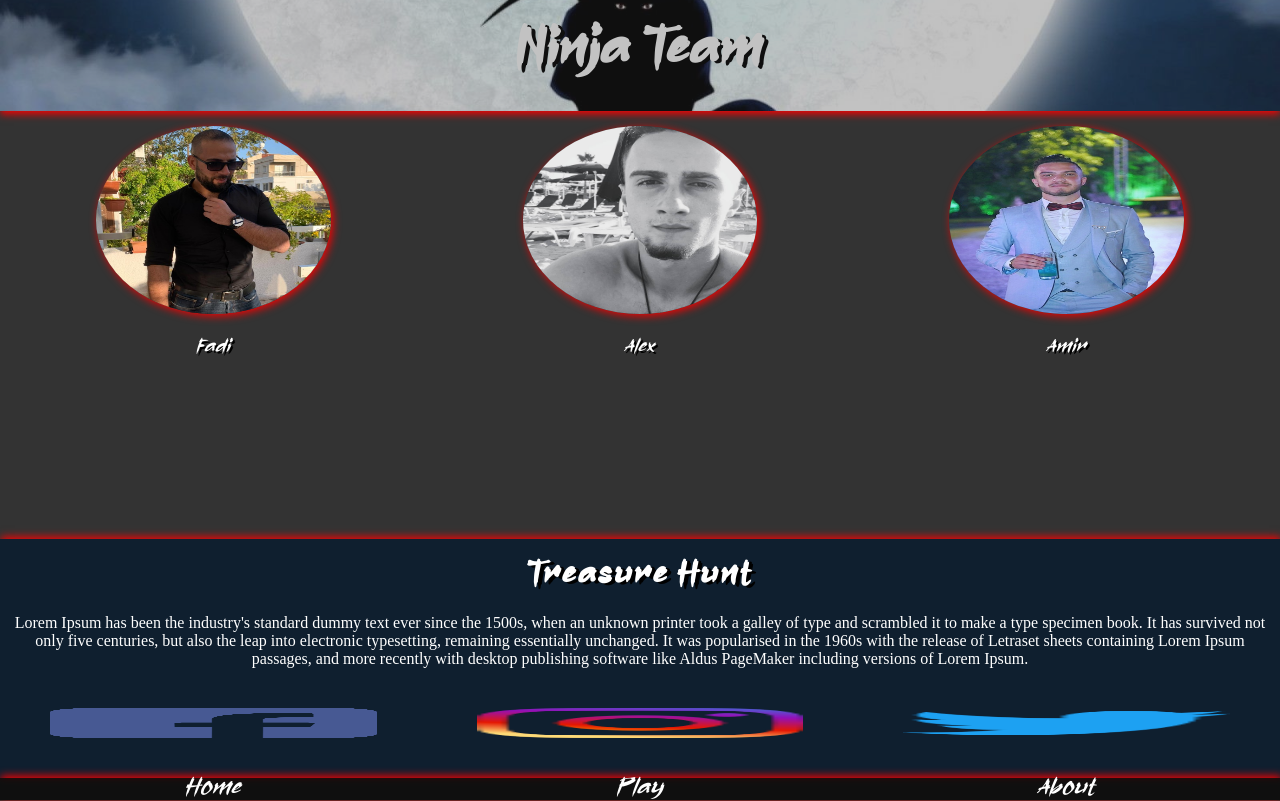
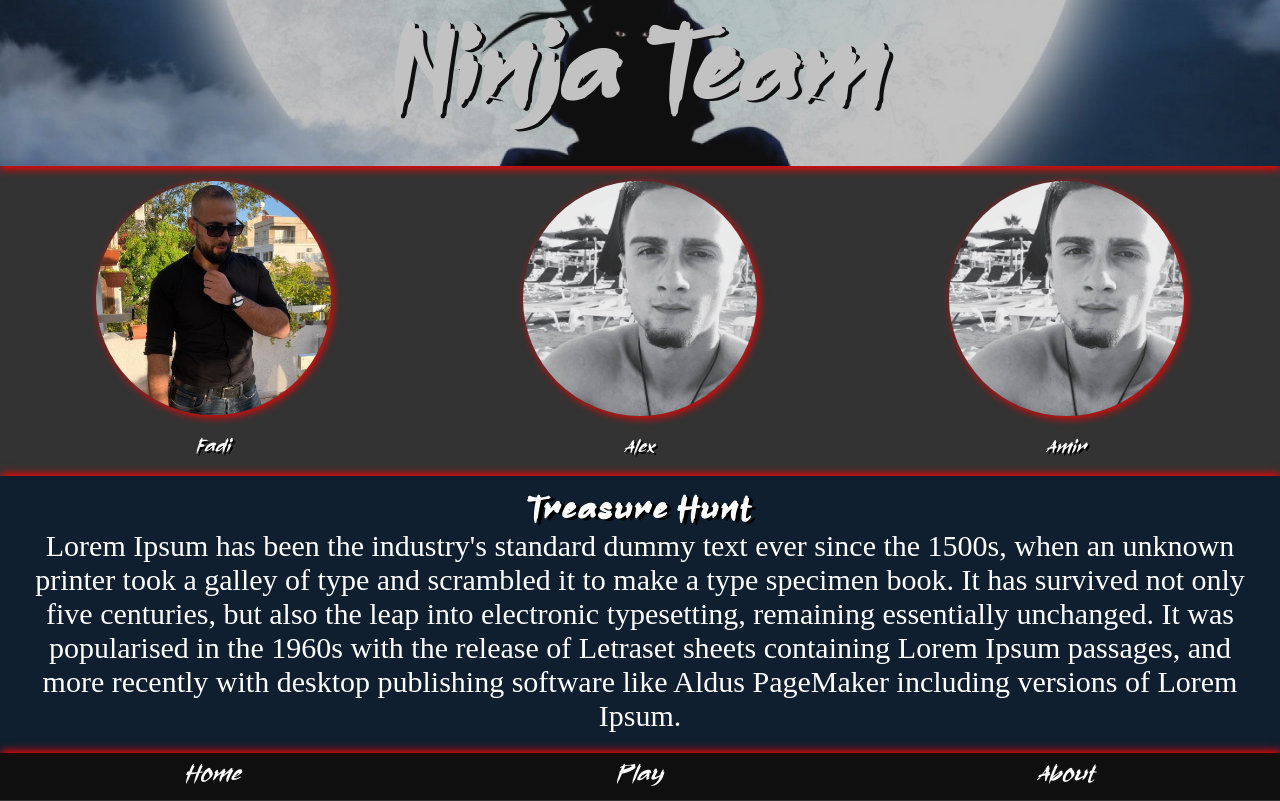
Before and after one commit to programmingalex2019/NinjaTeam, a plain HTML site: page index.html in a window 1280 px wide. Drawn offline with Linux system fonts and the light colour scheme; a web font is replaced by a local one.

Commit message:
A bit broken But on our way to learn how to use flex !

```diff
--- a/index.html
+++ b/index.html
@@ -16,7 +16,7 @@
         </header>
     <!-- main section -->
     <main>
-        <div class="wrapper">
+        <div class="wrap">
             <section class="avatar-section">
                 <div class="avatarCard">
                     <img src="assets/avatars/FadiLogo.jpg" alt="Fadi">
@@ -27,7 +27,7 @@
                     <p class="avatarName">Alex</p>
                 </div>
                 <div class="avatarCard">
-                    <img src="assets/avatars/amirLogo.jpeg" alt="Amir">
+                    <img src="assets/avatars/alexLogo.jpg" alt="Amir">
                     <p class="avatarName">Amir</p>
                 </div>
             </section>
@@ -36,11 +36,6 @@
 
                 <h2 class="promotionSectionTitle">Treasure Hunt</h2>
                 <p class="aboutUsText">Lorem Ipsum has been the industry's standard dummy text ever since the 1500s, when an unknown printer took a galley of type and scrambled it to make a type specimen book. It has survived not only five centuries, but also the leap into electronic typesetting, remaining essentially unchanged. It was popularised in the 1960s with the release of Letraset sheets containing Lorem Ipsum passages, and more recently with desktop publishing software like Aldus PageMaker including versions of Lorem Ipsum.</p>
-                <div class="socialMediaLinks">
-                    <img src="assets/socialMedia/facebook.png" alt="facebook">
-                    <img src="assets/socialMedia/instagram.png" alt="instagram">
-                    <img src="assets/socialMedia/twitter.png" alt="twitter">
-                </div>
             </section>
         </div>
     </main>
--- a/styleSheet.css
+++ b/styleSheet.css
@@ -13,13 +13,13 @@
 }
 
 img {
-    display: block;
+    /*display: block;*/
     width: 100%; /* of parent */
 }
 
 h1, h2 {
     margin: 0;
-    padding: 0.7em 0;
+    /*padding: 0.7em 0;*/
 }
 
 p {
@@ -40,19 +40,17 @@ body {
 /* top section */
 
 header {
-    /*min-height: 220px;*/
     color: #fff;
     text-align: center;
     position: relative;
     box-shadow: 0 3px 8px rgba(255, 0, 0, 1.0);
     order: 1;
-    flex: 5;
+    flex: 3;
 }
 
 main{
-    width: 100%;
     order: 2;
-    flex: 3;
+    flex: 5;
 }
 
 footer{
@@ -78,36 +76,41 @@ header .headerTitle {
     font-size: 50px;
     font-family: "AssassinNinja-7BYyR" , cursive;
     text-shadow: 4px 2px black;
+    position: relative;
 }
 
 /* Main Section */
-
-.wrapper{
+.wrap {
+    height: 100%;
+    width: 100%;
+    flex: 3;
     display: flex;
     flex-direction: column;
-    height: 100%;
 }
+
 
 .avatar-section {
     width: 100%;
-    /*height: 10%;*/
-    flex: 0.5;
+    flex: 1;
     order: 1;
     display: flex;
     flex-direction: row;
-    justify-content: center;
-    padding-top: 10px;
+    margin-top: 15px;
 }
 
 .avatar-section .avatarCard {
     flex: 1;
+    display: block;
+    justify-content: center;
+    margin-top: auto;
+    margin-bottom: auto;
 }
 .avatar-section .avatarCard img {
     border-radius: 50%;
     width: 55%;
-    height: 45%;
-    display: block;
-    margin: 5px auto;
+    /*height: 25%;*/
+    margin-left: auto;
+    margin-right: auto;
     box-shadow: 2px 2px 8px rgba(255, 0, 0, 1.0);
 
 }
@@ -128,6 +131,7 @@ header .headerTitle {
     display: flex;
     flex-direction: column;
     background-color: #0f1f2f;
+    padding: 20px;
 }
 
 
@@ -138,7 +142,8 @@ header .headerTitle {
     letter-spacing: 2px;
     text-shadow: 4px 2px black;
     order: 1;
-    flex: 3;
+    flex: 1;
+    display: block;
 }
 
 .aboutUsText{
@@ -146,29 +151,27 @@ header .headerTitle {
     color: #fff;
     order: 2;
     flex: 2;
+    font-size: 20px;
+    display: block;
 }
 
 .socialMediaLinks {
-    /*height: 100px;*/
+
     flex: 1;
     order: 3;
     display: flex;
     flex-direction: row;
     justify-content: center;
 }
-.socialMediaLinks img {
-    height: 30px;
-    width: 5px;
-    flex: 1;
-    margin: 40px 50px;
-}
-    /* footer */
+
+/* footer */
+
 .bottomBar
 {/* bar position and color */
     background: rgba(0, 0, 0, 0.7);
     display: flex;
     flex-direction: row;
-    flex: 5;
+    flex: 3;
     height: 100%;
     box-shadow: 1px -2px 8px rgba(255, 0, 0, 1.0);
 }
@@ -202,20 +205,38 @@ header .headerTitle {
     background-color: #777;
 }
 
-/*@media only screen and (min-width: 992px) {*/
-/*    !*header {*!*/
-/*    !*    min-height: 200px;*!*/
-/*    !*}*!*/
-/*    !*header .bg-image {*!*/
-/*    !*    min-height: 200px;*!*/
-/*    !*}*!*/
-/*    !*header .headerTitle {*!*/
-/*    !*    font-size: 50px;*!*/
-/*    !*}*!*/
-/*    !*.teamPromotion {*!*/
-/*    !*    padding-bottom: 10px;*!*/
-/*    !*}*!*/
-/*    !*.promotionDescription .aboutUsText {*!*/
-/*    !*    padding: 0 10px;*!*/
-/*    !*}*!*/
-/*}*/
+@media only screen and (min-width: 700px) {
+    header {
+        flex: 7;
+    }
+    main {
+        flex: 10;
+    }
+    main .wrap{
+        flex: 10;
+    }
+    main .avatar-section{
+        flex: 1;
+    }
+    main .teamPromotion{
+        flex: 3;
+        height: 100%;
+    }
+    main .teamPromotion .promotionSectionTitle{
+        flex: 1;
+    }
+    main .teamPromotion .aboutUsText{
+        flex: 2;
+        font-size: 30px;
+    }
+    footer{
+        flex: 2;
+    }
+    footer .bottomBar {
+        flex: 1;
+    }
+    header .headerTitle {
+        font-size: 100px;
+    }
+
+}
```
Also changed, not shown: assets/avatars/amirLogo.jpeg (deleted), assets/avatars/amirLogo.jpg (added).
